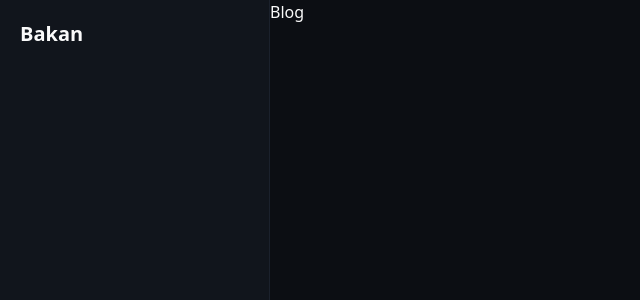
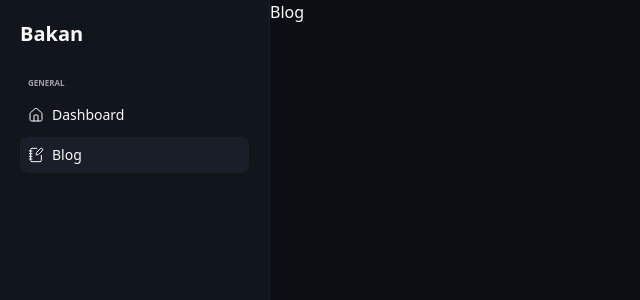
Before and after one commit to bannednull/Bakan, a Next.js app: page /dashboard/blog in a window 1280 px wide. Shown: the top 300 px of the page, without its empty margins (0-640 px from the left). Built offline with nearby package versions, Linux system fonts and the light colour scheme.

Commit message:
sidebar navigation

```diff
--- a/src/app/(dashboard)/layout.tsx
+++ b/src/app/(dashboard)/layout.tsx
@@ -1,8 +1,39 @@
+import ActivateLink from '@/components/activate-link';
+import { Home, NotebookPen } from 'lucide-react';
+
+const routes = [
+  {
+    title: 'Dashboard',
+    path: '/dashboard',
+    Icon: <Home className="size-4" strokeWidth={1.5} />,
+  },
+  {
+    title: 'Blog',
+    path: '/dashboard/blog',
+    Icon: <NotebookPen className="size-4" strokeWidth={1.5} />,
+  },
+];
+
 function DashboardLayout({ children }: { children: React.ReactNode }) {
   return (
     <main className="grid h-screen grid-cols-[270px_1fr]">
       <aside className="flex flex-col gap-4 border-r bg-muted p-5">
         <h1 className="mb-2 text-xl font-bold">Bakan</h1>
+
+        <nav>
+          <ul className="flex flex-col gap-1 text-sm">
+            <li className="pl-2 text-[10px] font-semibold text-muted-foreground">
+              <small>GENERAL</small>
+            </li>
+            {routes.map(({ title, path, Icon }, index) => (
+              <li key={index} className="rounded-lg hover:bg-accent/50">
+                <ActivateLink className="flex items-center gap-2 p-2" path={path}>
+                  {Icon} {title}
+                </ActivateLink>
+              </li>
+            ))}
+          </ul>
+        </nav>
       </aside>
 
       <section className="overflow-hidden">{children}</section>
```
